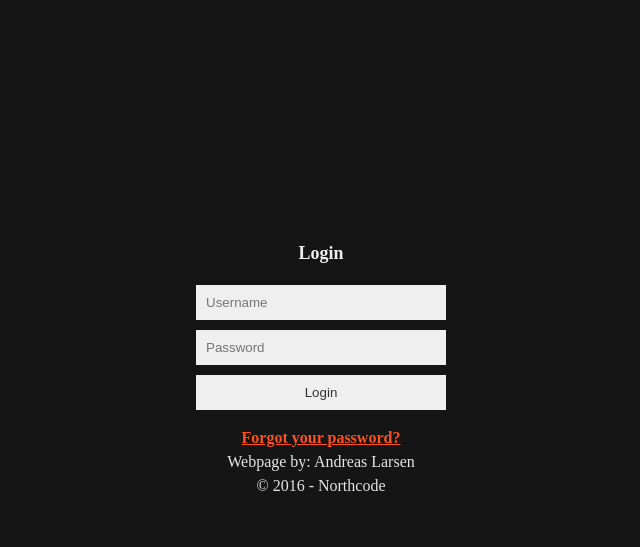
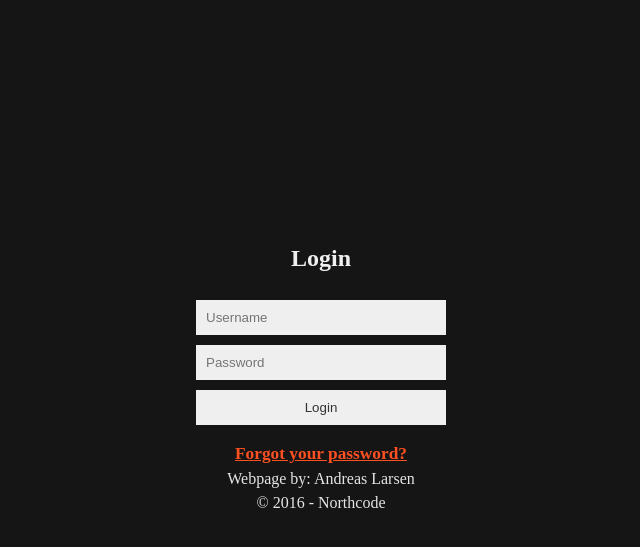
Before and after one commit to Northcode/northcode.no, a Django app: page /login in a window 1280 px wide. Shown: the top 547 px of the page, without its empty margins (319-959 px from the left). Run offline with Django 3.2, Linux system fonts and the light colour scheme.

Commit message:
Change css fonts for easier viewing

```diff
--- a/blog/static/main.css
+++ b/blog/static/main.css
@@ -9,13 +9,17 @@ body {
     width: 850px;
 }
 
-p {
-    font-size: 0.8vw;
+p,li,a,ul {
+    font-size: 13pt;
 }
 
 h3 {
-    font-size: 1.4vw;
+    font-size: 18pt;
     color: #444;
+}
+
+h4 {
+    font-size: 15pt;
 }
 
 #header {
```
